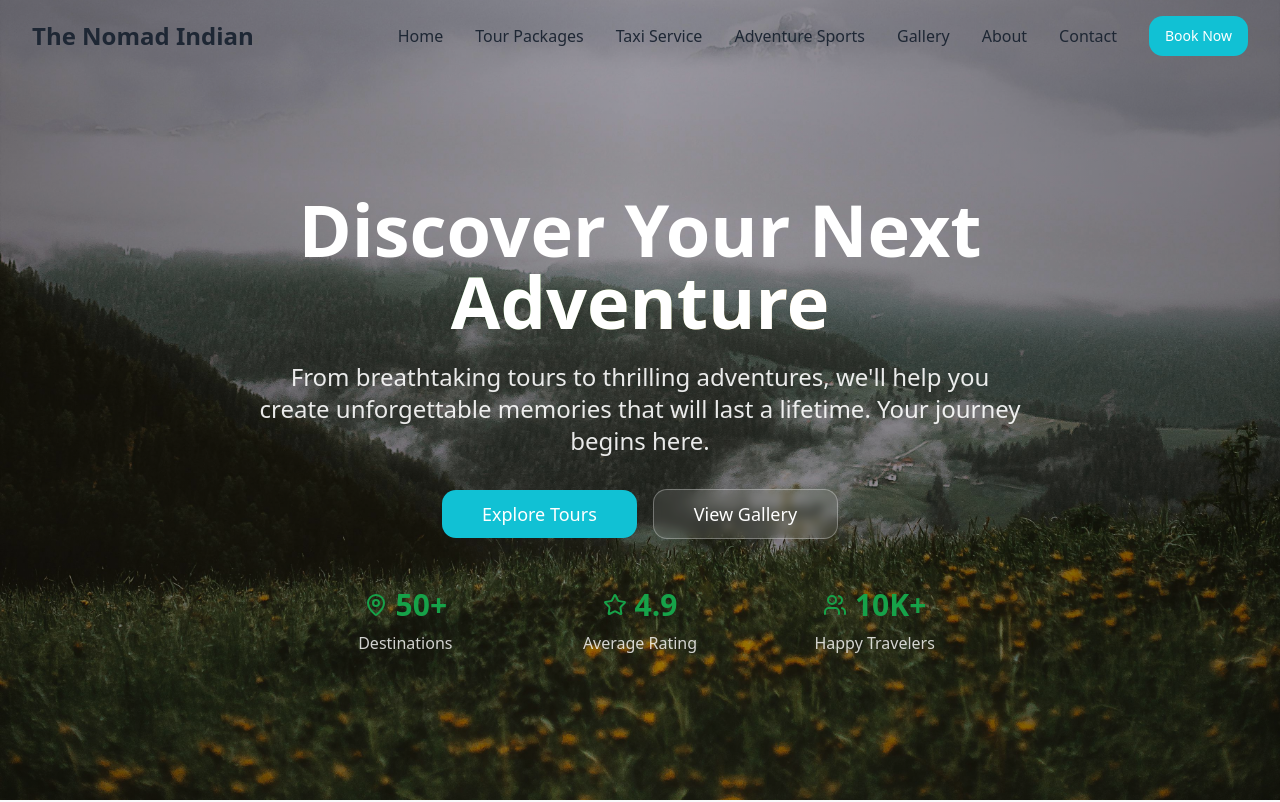
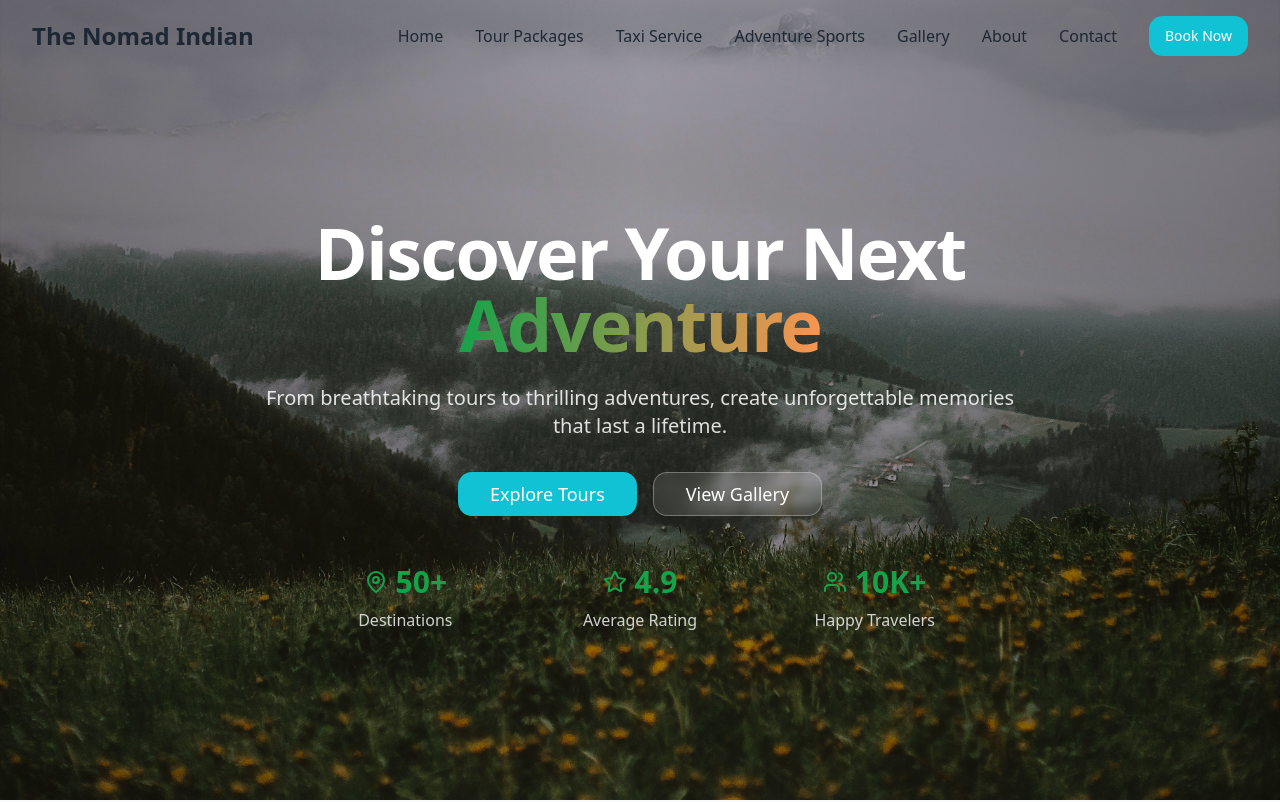
Before and after one commit to divanshGupta/jk-adventure, a Next.js app: page / in a window 1280 px wide. Shown: the top 802 px of the page. Built offline with nearby package versions, Linux system fonts and the light colour scheme.

Commit message:
hero-section ui enhancements

```diff
--- a/components/Navbar.jsx
+++ b/components/Navbar.jsx
@@ -86,7 +86,7 @@ const Navbar = () => {
         {/* Mobile Navigation */}
         {isOpen && (
           <div className="md:hidden">
-            <div className="px-2 pt-2 pb-3 space-y-1 sm:px-3 bg-black/40 rounded-lg shadow-medium mt-2">
+            <div className="px-2 pt-2 pb-3 space-y-1 sm:px-3 bg-white rounded-lg shadow-medium mt-2">
               {navLinks.map((link) => (
                 <Link
                   key={link.name}
--- a/components/hero.jsx
+++ b/components/hero.jsx
@@ -1,5 +1,6 @@
 import { Button } from '@/components/ui/button';
 import { MapPin, Star, Users } from 'lucide-react';
+import Link from 'next/link';
 
 const Hero = () => {
   return (
@@ -13,30 +14,31 @@ const Hero = () => {
       </div>
 
       {/* Hero Content */}
-      <div className="relative z-10 text-center text-white mt-12 px-4 sm:px-6 lg:px-8 max-w-5xl mx-auto">
+      <div className="relative z-10 text-center text-white mt-32 md:mt-12 px-4 sm:px-6 lg:px-8 max-w-5xl mx-auto">
         <div className="animate-fade-in-up">
-          <h1 className="text-5xl md:text-7xl font-bold mb-6 leading-tight">
-            Discover Your Next
-            <span className="block bg-gradient-to-r from-accent to-secondary bg-clip-text ">
+          <h1 className="text-5xl md:text-7xl font-extrabold tracking-tight leading-[1.1] mb-6">
+            Discover Your Next <br />
+            <span className="bg-gradient-to-r from-accent to-secondary bg-clip-text text-transparent">
               Adventure
             </span>
           </h1>
 
-          <p className="text-xl md:text-2xl mb-8 text-white/90 max-w-3xl mx-auto leading-relaxed">
-            From breathtaking tours to thrilling adventures, we'll help you create unforgettable memories
-            that will last a lifetime. Your journey begins here.
+          <p className="text-lg md:text-xl text-white/85 max-w-3xl mx-auto mb-8 leading-relaxed">
+            From breathtaking tours to thrilling adventures, create unforgettable memories that last a lifetime.
           </p>
 
           <div className="flex flex-col sm:flex-row gap-4 justify-center items-center mb-12">
-            <Button size="lg" className="btn-hero text-lg px-10 py-6">
+            <Button size="lg" className="btn-hero text-lg px-8 py-4 shadow-lg hover:scale-105 transition duration-200">
               Explore Tours
             </Button>
             <Button
               size="lg"
               variant="outline"
-              className="btn-outline-ocean bg-white/10 backdrop-blur-sm border-white/30 text-white hover:bg-white hover:text-primary text-lg px-10 py-6"
+              className="btn-outline-ocean text-white bg-white/10 backdrop-blur-sm border-white/30 hover:bg-white hover:text-primary hover:border-white text-lg px-8 py-4 shadow-lg transition duration-200"
             >
-              View Gallery
+              <Link href="/gallery">
+                View Gallery
+              </Link>
             </Button>
           </div>
 
--- a/pages/index.js
+++ b/pages/index.js
@@ -5,6 +5,13 @@ import Reviews from '@/components/reviews';
 import Services from '@/components/services';
 import ContactForm from '@/components/contactForm';
 import React from 'react';
+import Head from 'next/head';
+
+<Head>
+  <title>Discover Adventures | Nomad India</title>
+  <meta name="description" content="Explore breathtaking travel destinations and book curated tour packages with Nomad India. Your adventure begins here!" />
+  <meta name="viewport" content="width=device-width, initial-scale=1" />
+</Head>
 
 export default function Home() {
   return (
--- a/tailwind.config.js
+++ b/tailwind.config.js
@@ -15,6 +15,10 @@ module.exports = {
 		},
 		extend: {
 			colors: {
+				primary: '#1D3557',       // Deep blue
+				secondary: '#F4A261',     // Soft orange
+				accent: '#E76F51',        // Coral
+				background: '#F1FAEE',    // Soft white
 				border: 'hsl(var(--border))',
 				input: 'hsl(var(--input))',
 				ring: 'hsl(var(--ring))',
```
